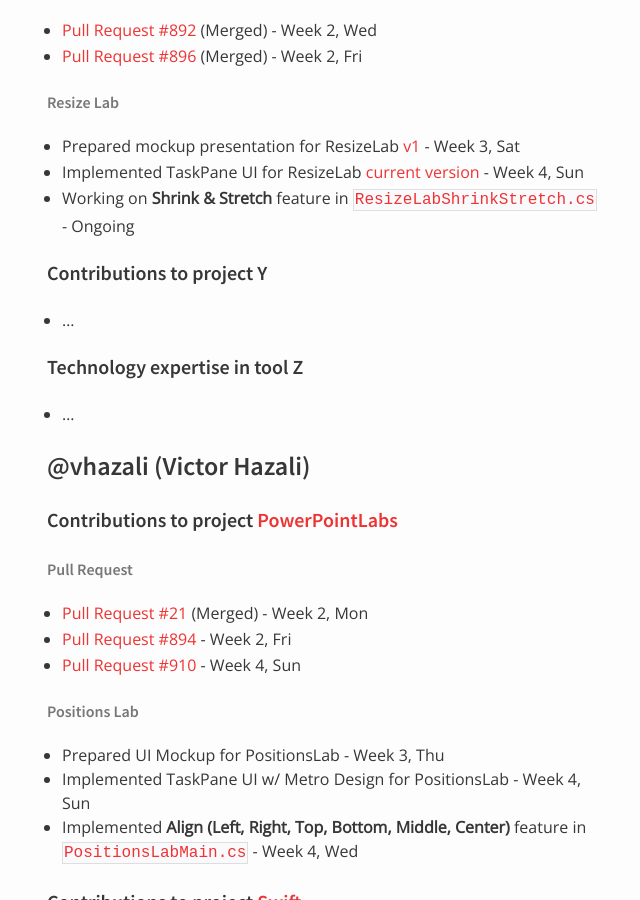
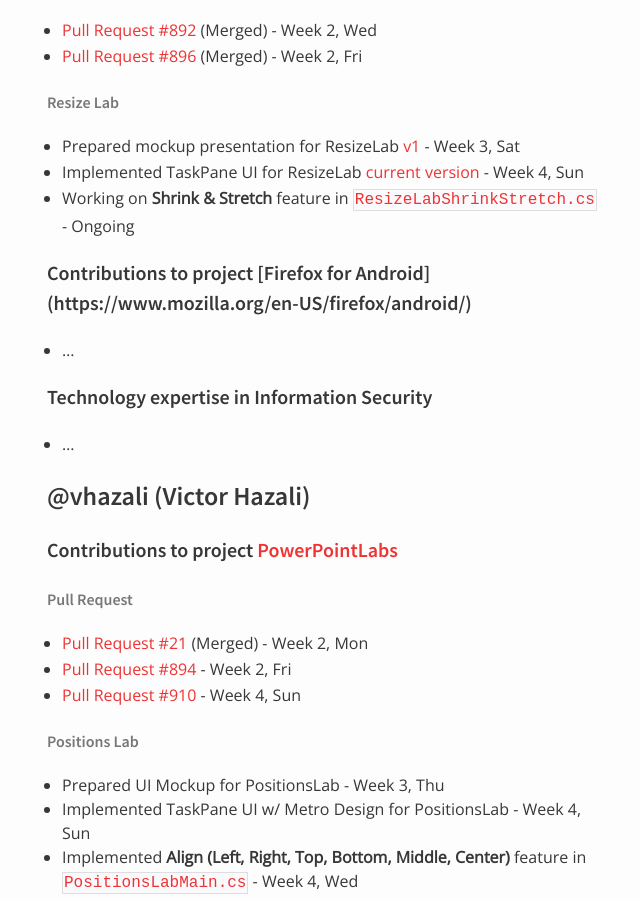
Before and after one commit to nus-oss/cs3281-AY1516S2-website, a Jekyll site: the page built from teams/powerpointlabs.md, in a window 1280 px wide and 900 px high, scrolled down 3827 px. Shown: the whole window, without its empty margins (323-963 px from the left). Built offline with Jekyll 4.4.1, drawn with Linux system fonts in a browser that asks for light colours.

Commit message:
Update powerpointlabs.md

```diff
--- a/teams/powerpointlabs.md
+++ b/teams/powerpointlabs.md
@@ -129,10 +129,11 @@
 * Implemented TaskPane UI for ResizeLab [current version](https://dl.dropboxusercontent.com/u/7610216/ResizeLabUIv1.PNG) - Week 4, Sun
 * Working on **Shrink & Stretch** feature in [`ResizeLabShrinkStretch.cs`](https://github.com/nus-fboa2016-PL/PowerPointLabs/blob/a5359541d70ce055621ceb8edb6823798d5039cb/PowerPointLabs/PowerPointLabs/ResizeLab/ResizeLabShrinkStretch.cs) - Ongoing
 
-#### Contributions to project Y
+#### Contributions to project [Firefox for Android] (https://www.mozilla.org/en-US/firefox/android/)
+
  * ...
 
-#### Technology expertise in tool Z
+#### Technology expertise in Information Security
  * ...
 
 ### @vhazali (Victor Hazali)
```
